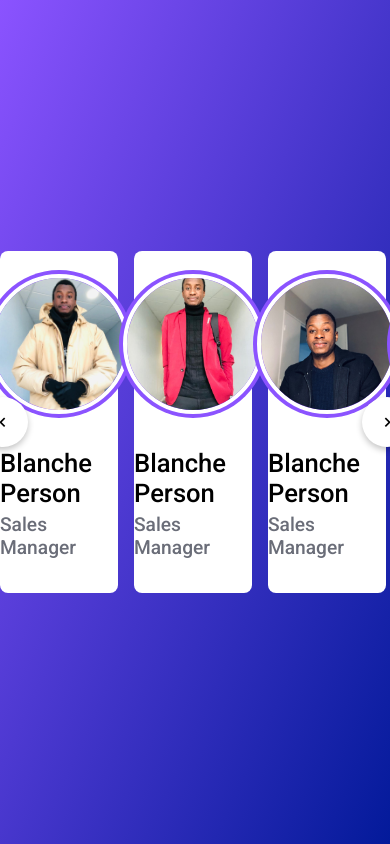
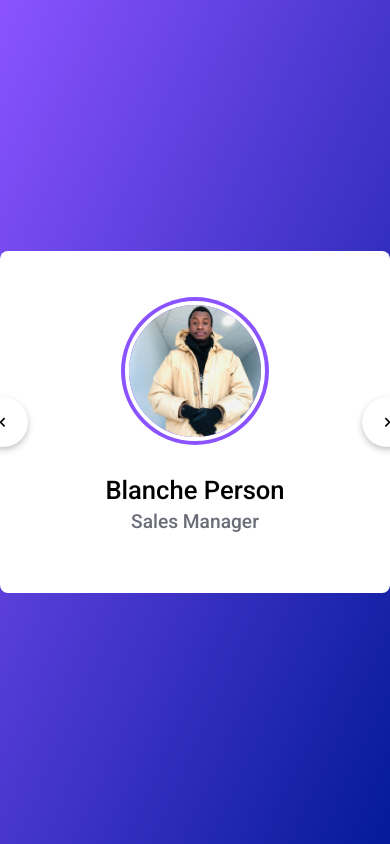
Before and after one commit to elhadjtall/IMAGE-SLIDER-EN-JS, a plain HTML site: page index.html in a window 390 px wide. Shown: the top 844 px of the page. Drawn offline with nearby package versions, Linux system fonts and the light colour scheme.

Commit message:
image slider

```diff
--- a/style.css
+++ b/style.css
@@ -85,3 +85,18 @@ body {
     color: #6a6d78;
     font-size: 1.2rem;
 }
+
+
+/* rendre responsive notre modele */
+
+@media screen and (max-width: 900px){
+    .wrapper .caroursel {
+        grid-auto-columns: calc((100% / 2) - 9px);
+    }
+}
+
+@media screen  and (max-width: 600px){
+    .wrapper .caroursel {
+        grid-auto-columns: 100%;
+    }
+}
```
